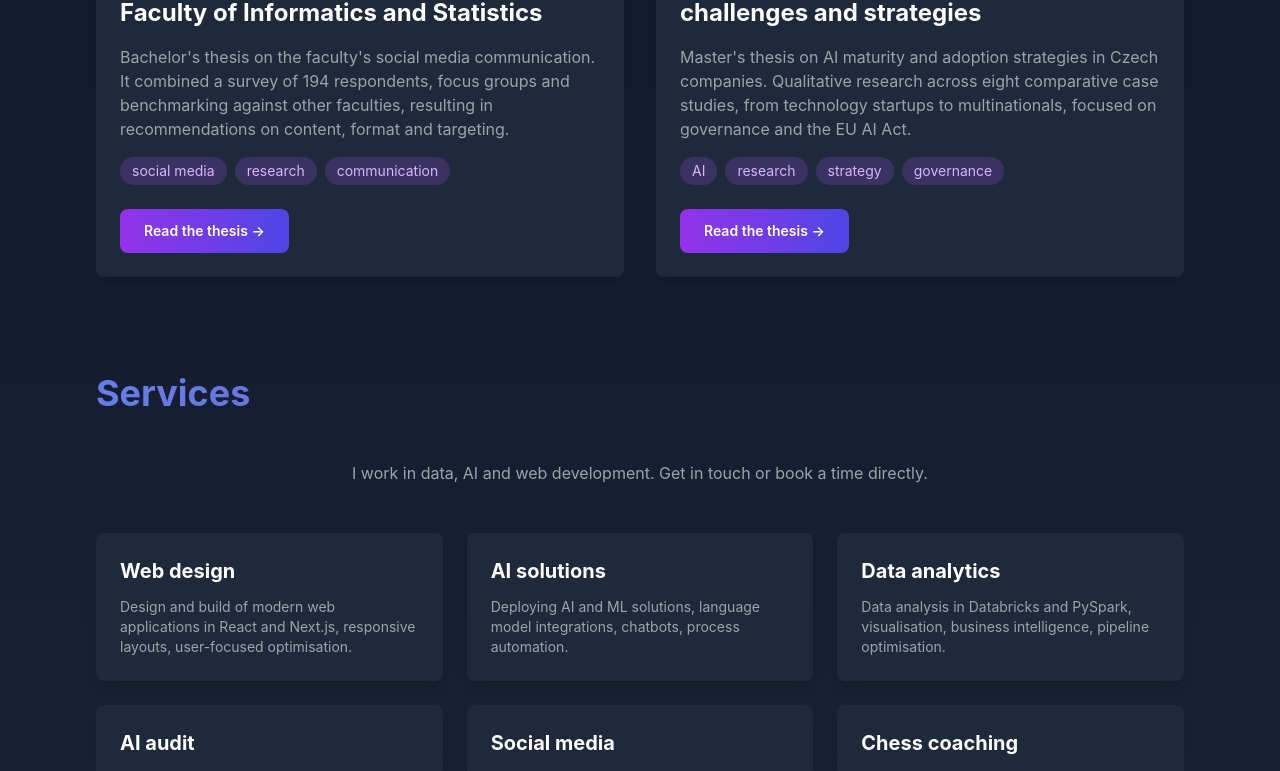
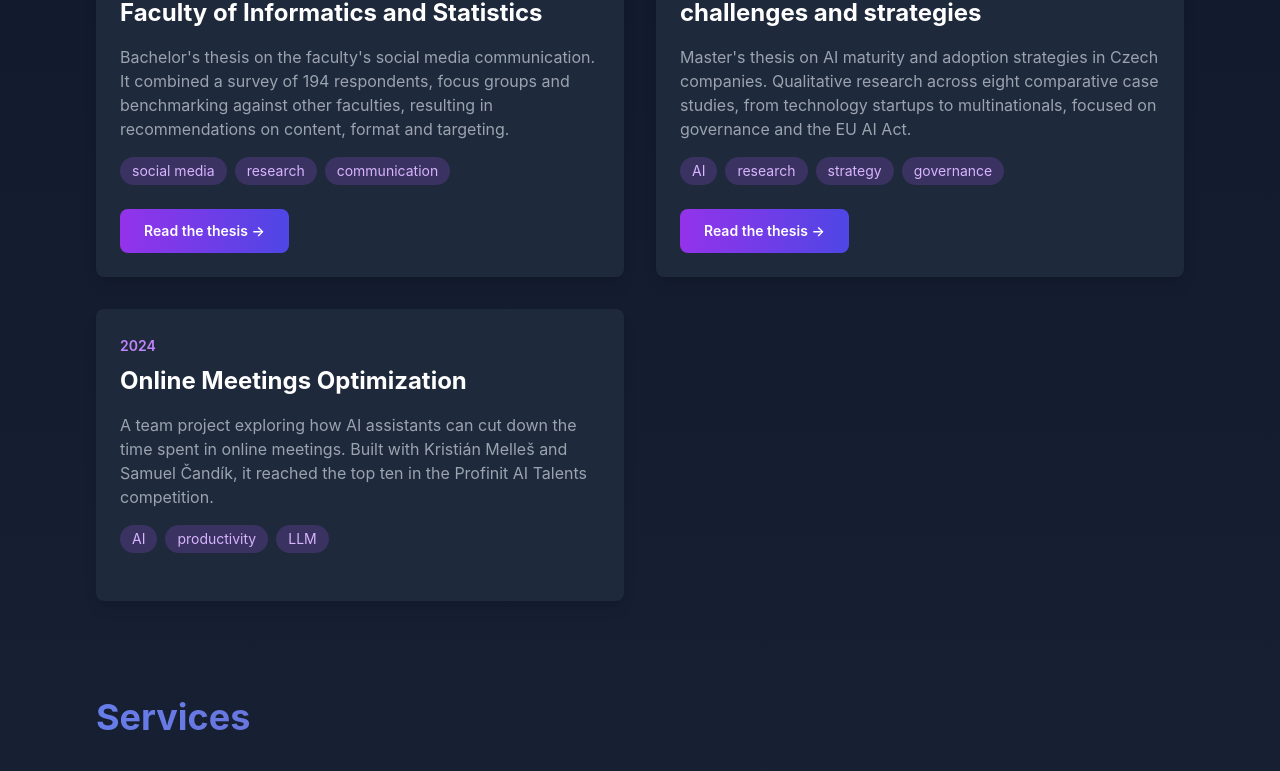
Before and after one commit to petrhollan22/petr-portfolio, a Next.js app: page /en/work in a window 1280 px wide. Shown: the part 567-1338 px from the top of the page. Built offline with nearby package versions, Linux system fonts and the light colour scheme.

Commit message:
Add Online Meetings Optimization project

```diff
--- a/app/[locale]/work/page.tsx
+++ b/app/[locale]/work/page.tsx
@@ -29,9 +29,11 @@ export default function WorkPage() {
                   <span key={tag} className="px-3 py-1 bg-purple-500/20 text-purple-300 text-sm rounded-full">{tag}</span>
                 ))}
               </div>
-              <a href={p.url} target="_blank" rel="noopener noreferrer" className="inline-block btn-primary text-sm">
-                {t('readThesis')} →
-              </a>
+              {p.url && (
+                <a href={p.url} target="_blank" rel="noopener noreferrer" className="inline-block btn-primary text-sm">
+                  {t('readThesis')} →
+                </a>
+              )}
             </div>
           ))}
         </div>
--- a/data/projects.ts
+++ b/data/projects.ts
@@ -4,7 +4,7 @@ export interface Project {
   id: string;
   title: Localized;
   description: Localized;
-  url: string;
+  url?: string;
   tags: string[];
   year: string;
 }
@@ -37,5 +37,18 @@ export const projects: Project[] = [
     url: "https://vskp.vse.cz/98708_implementace-umele-inteligence-ve-firmach-prinosy-vyzvy-a-strategie?author=Hollan&page=1",
     tags: ["AI", "research", "strategy", "governance"],
     year: "2025"
+  },
+  {
+    id: "meetings-optimization",
+    title: {
+      cs: "Online Meetings Optimization",
+      en: "Online Meetings Optimization"
+    },
+    description: {
+      cs: "Týmový projekt zkoumající, jak mohou AI asistenti ušetřit čas strávený na online schůzkách. Vznikl s Kristiánem Mellešem a Samuelem Čandíkem a probojoval se mezi deset finalistů soutěže Profinit AI Talents.",
+      en: "A team project exploring how AI assistants can cut down the time spent in online meetings. Built with Kristián Melleš and Samuel Čandík, it reached the top ten in the Profinit AI Talents competition."
+    },
+    tags: ["AI", "productivity", "LLM"],
+    year: "2024"
   }
 ];
```
